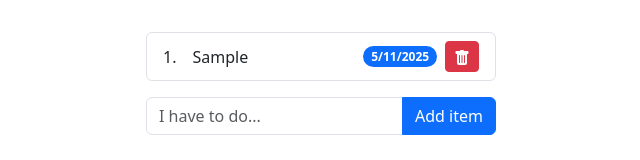
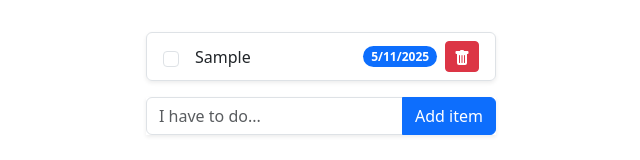
Before and after one commit to aleixanadon/Todo-App, a React (Vite) app: page / in a window 1280 px wide. Both pictures are taken after typing "Sample" into the empty fields and a click on the button "Add item". Shown: the top 160 px of the page, without its empty margins (319-959 px from the left). Built offline with nearby package versions, Linux system fonts and the light colour scheme.

Commit message:
hotfix some styles

```diff
--- a/src/components/InputForm/InputForm.tsx
+++ b/src/components/InputForm/InputForm.tsx
@@ -19,7 +19,7 @@ const InputForm = () => {
   }
 
   return (
-    <form className="input-group" onSubmit={handleSubmit}>
+    <form className="input-group shadow-sm" onSubmit={handleSubmit}>
       <input
         type="text"
         className="form-control"
--- a/src/components/TodoItem/TodoItem.tsx
+++ b/src/components/TodoItem/TodoItem.tsx
@@ -2,6 +2,7 @@ import type { Item } from "../../interfaces/Item";
 import DeleteButton from "../DeleteButton/DeleteButton";
 
 const TodoItem: React.FC<Item> = ({ id, text, date }) => {
+
   const [day, month, year] = [
     date.getDate(),
     date.getMonth() + 1,
@@ -10,6 +11,7 @@ const TodoItem: React.FC<Item> = ({ id, text, date }) => {
 
   return (
     <li className="list-group-item d-flex justify-content-between align-items-center gap-2">
+      <input type="checkbox" className="form-check-input" />
       <div className="ms-2 me-auto fw-medium">{text}</div>
       <span className="badge text-bg-primary rounded-pill">
         {day}/{month}/{year}
--- a/src/components/TodoList/TodoList.tsx
+++ b/src/components/TodoList/TodoList.tsx
@@ -14,7 +14,7 @@ const TodoList: React.FC<TodoListProps> = ({ items = [] }) => {
     items.length === 0 ? (
       <>No items in the list</>
     ) : (
-      <ul className="list-group list-group-numbered">
+      <ul className="list-group shadow-sm">
       {
         items.map((item, index) => (
             <TodoItem {...item} key={index} />
--- a/src/index.css
+++ b/src/index.css
@@ -5,7 +5,7 @@
 
   color-scheme: light dark;
   color: rgba(255, 255, 255, 0.87);
-  background-color: #242424;
+  background-color: #ffffff;
 
   font-synthesis: none;
   text-rendering: optimizeLegibility;
```
